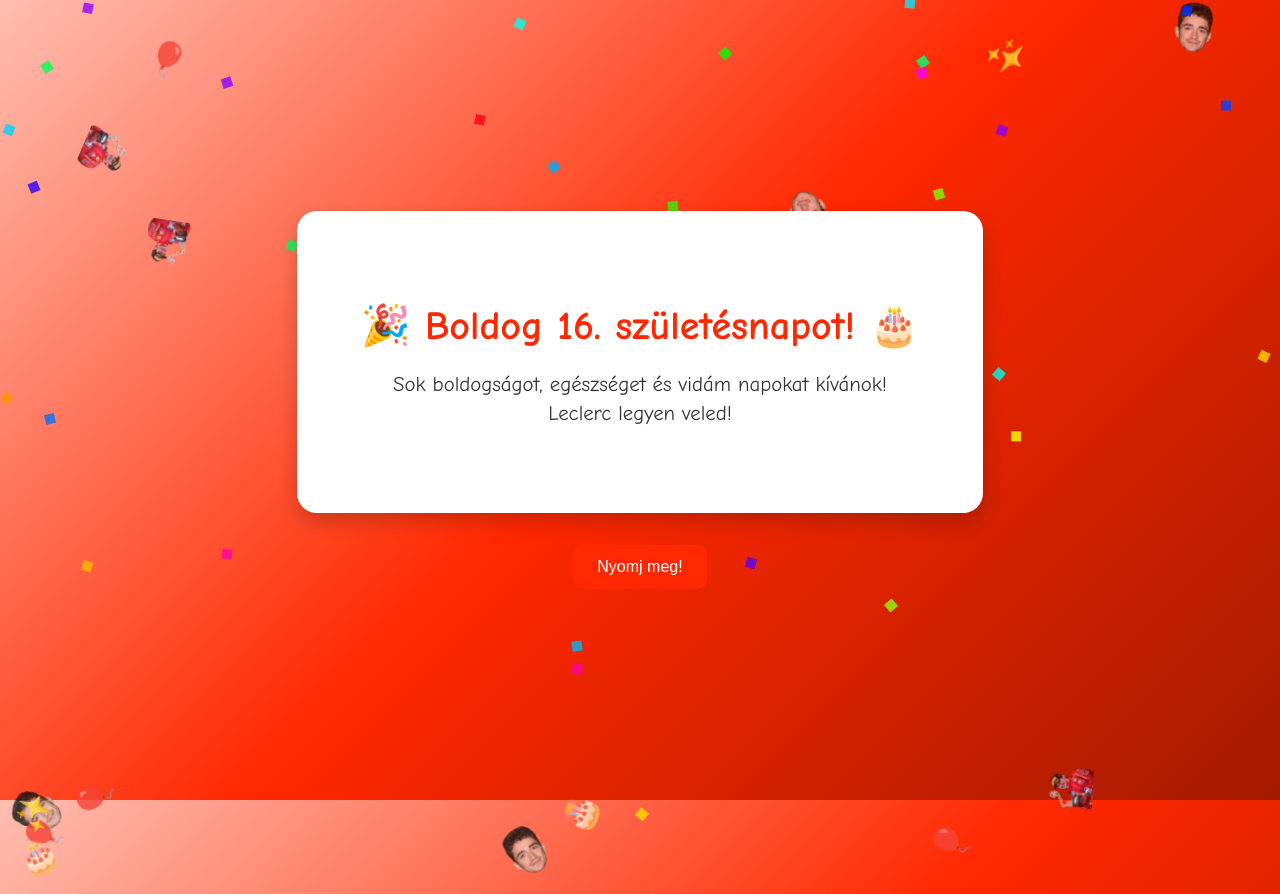
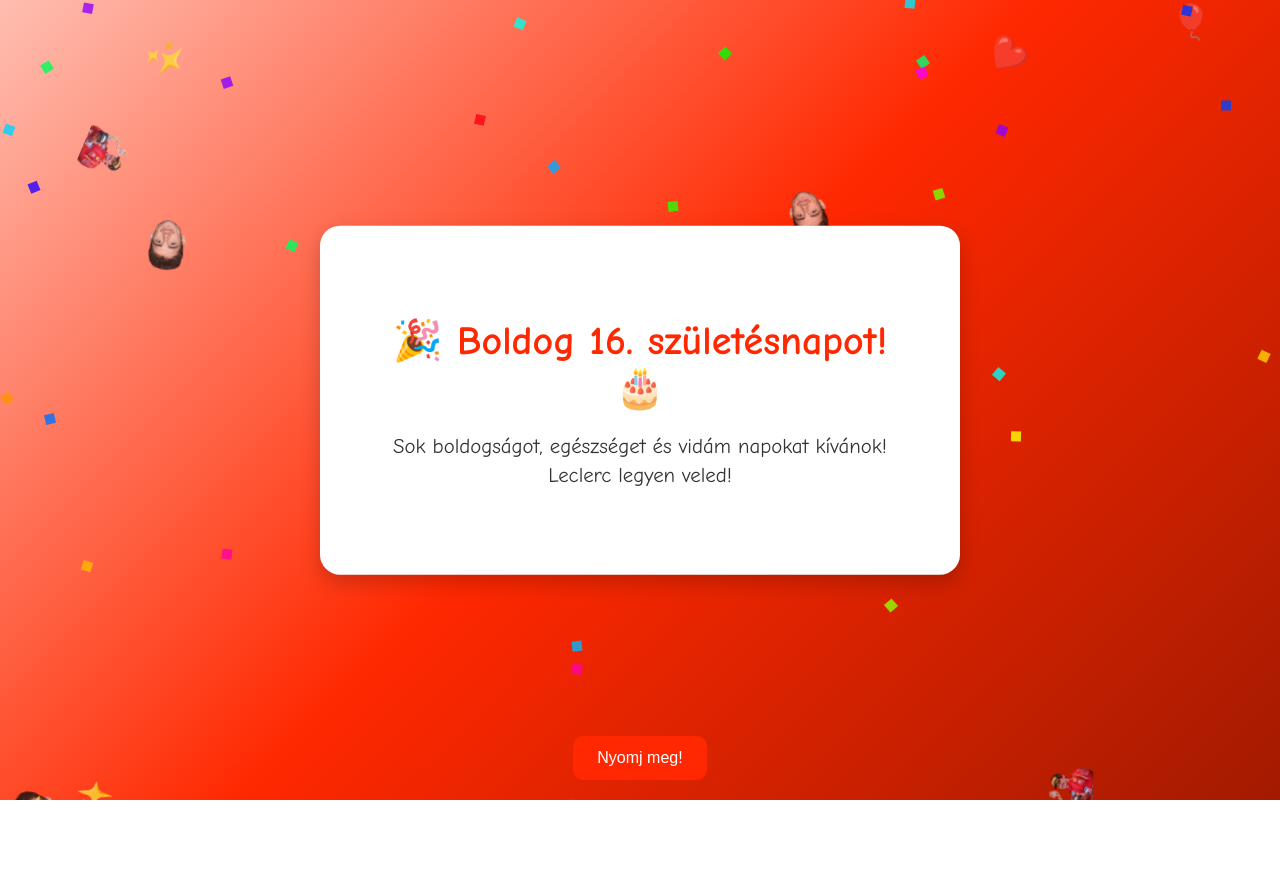
Before and after one commit to KissCsenge/birthday-card, a plain HTML site: page index.html in a window 1280 px wide. After the commit the page ends 800 px from the top, so only its background shows below. Drawn offline with Linux system fonts and the light colour scheme.

Commit message:
Update index.html

```diff
--- a/index.html
+++ b/index.html
@@ -2,20 +2,21 @@
 <html lang="hu">
 <head>
   <meta charset="UTF-8">
-  <meta name="viewport" content="width=device-width, initial-scale=1.0">
+  <meta name="viewport" content="width=device-width, initial-scale=1.0, maximum-scale=1.0, user-scalable=no">
   <title>Boldog születésnapot!</title>
   <style>
-    body {
+    html, body {
       margin: 0;
       padding: 0;
-      min-height: 100vh;
+      width: 100%;
+      height: 100%;
+      overflow: hidden; /* ne lehessen scrollozni */
+      font-family: 'Comic Sans MS', cursive, sans-serif;
+      background: linear-gradient(135deg, #ffbeb1, #ff2800, #a31a00);
       display: flex;
-      flex-direction: column;
       justify-content: center;
       align-items: center;
-      background: linear-gradient(135deg, #ffbeb1, #ff2800, #a31a00);
-      font-family: 'Comic Sans MS', cursive, sans-serif;
-      overflow: hidden;
+      position: relative;
     }
 
     .card {
@@ -26,7 +27,10 @@
       text-align: center;
       max-width: 90vw;
       animation: pop 1.2s ease;
-      position: relative;
+      position: fixed; /* mindig látszódjon */
+      top: 50%;
+      left: 50%;
+      transform: translate(-50%, -50%);
       z-index: 10;
     }
 
@@ -66,13 +70,12 @@
     }
 
     @keyframes fall {
-      to {
-        transform: translateY(110vh) rotate(720deg);
-      }
+      to { transform: translateY(110vh) rotate(720deg); }
     }
 
     #playMusicBtn {
-      margin-top: 2rem;
+      position: fixed;
+      bottom: 20px;
       padding: 0.8rem 1.5rem;
       font-size: 1rem;
       border: none;
@@ -80,7 +83,7 @@
       background-color: #ff2800;
       color: white;
       cursor: pointer;
-      z-index: 20;
+      z-index: 9999;
     }
 
     #playMusicBtn:active {
@@ -104,14 +107,12 @@
     const music = document.getElementById("music");
     const btn = document.getElementById("playMusicBtn");
 
-    // Gombbal indítható zene
     btn.addEventListener("click", () => {
       music.play();
-      btn.style.display = "none"; // eltüntetjük a gombot, ha elindult a zene
+      btn.style.display = "none"; // gomb eltüntetése
     });
 
-    // Emoji + képek
-    const images = ["🎂","🎁","CLM2024.png","CL2.png","🎈","✨"];
+    const images = ["🎂","🎁","CLM2024.png","CL2.png","🎈","✨","❤️"];
     for (let i = 0; i < 50; i++) {
       if (Math.random() < 0.7) {
         let c = document.createElement("div");
```
